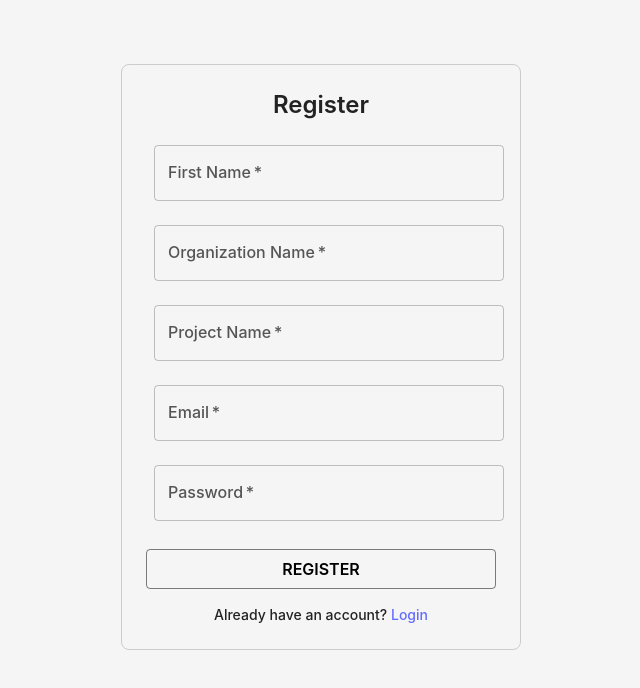
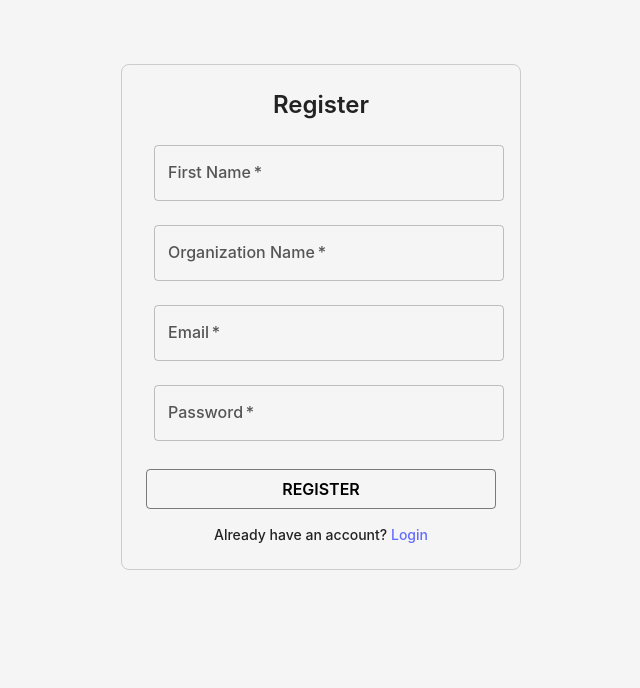
Before and after one commit to schwarzschlyle/scriptscape-client, a React (Vite) app: page /register in a window 1280 px wide. Shown: the top 688 px of the page, without its empty margins (319-959 px from the left). Built offline with nearby package versions, Linux system fonts and the light colour scheme; no server answers.

Commit message:
feat: removed project name from registration page

```diff
--- a/src/pages/RegisterPage/page.tsx
+++ b/src/pages/RegisterPage/page.tsx
@@ -13,7 +13,6 @@ export default function RegisterPage() {
   }, []);
   const [firstName, setFirstName] = useState("");
   const [orgName, setOrgName] = useState("");
-  const [projectName, setProjectName] = useState("");
   const [email, setEmail] = useState("");
   const [password, setPassword] = useState("");
   const [, setOrgId] = useState<string>("");
@@ -85,14 +84,6 @@ export default function RegisterPage() {
         />
 
         <TextField
-          label="Project Name"
-          type="text"
-          value={projectName}
-          onChange={e => setProjectName(e.target.value)}
-          required
-        />
-
-        <TextField
           label="Email"
           type="email"
           value={email}
```
